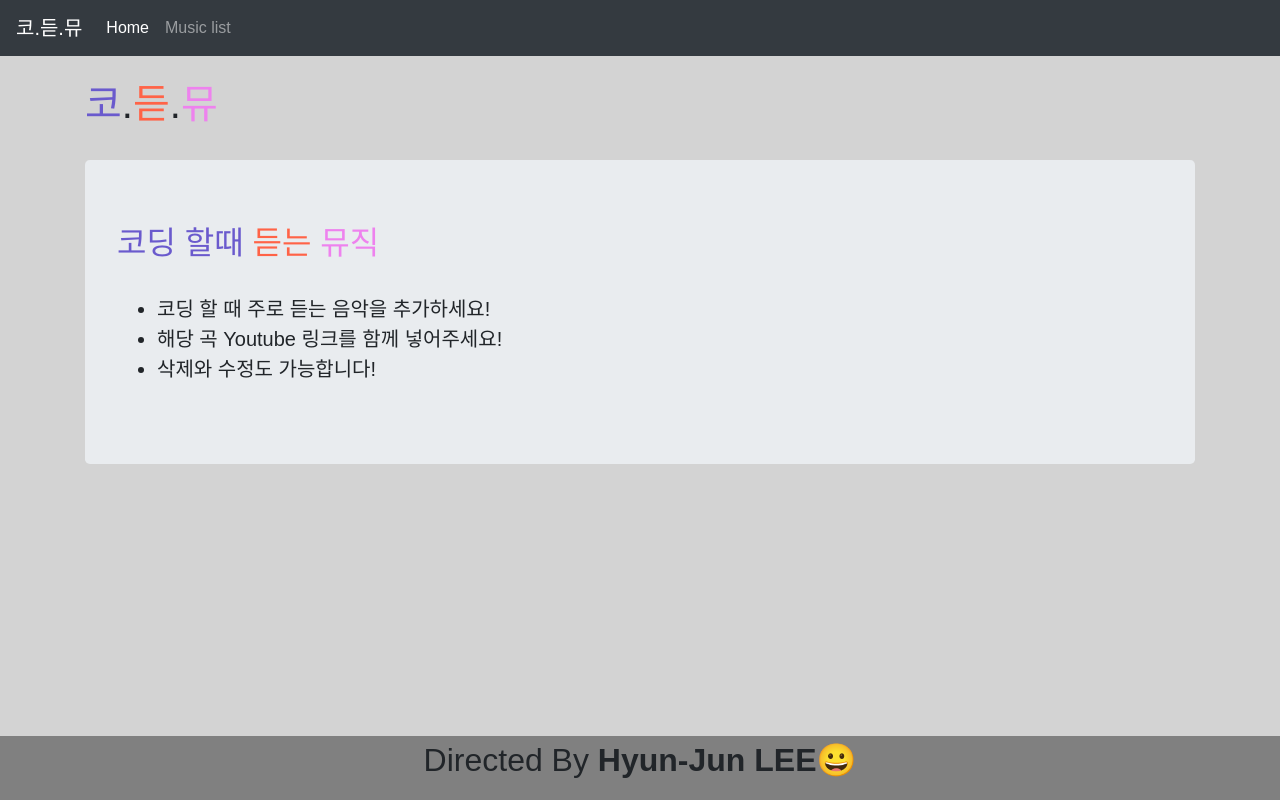
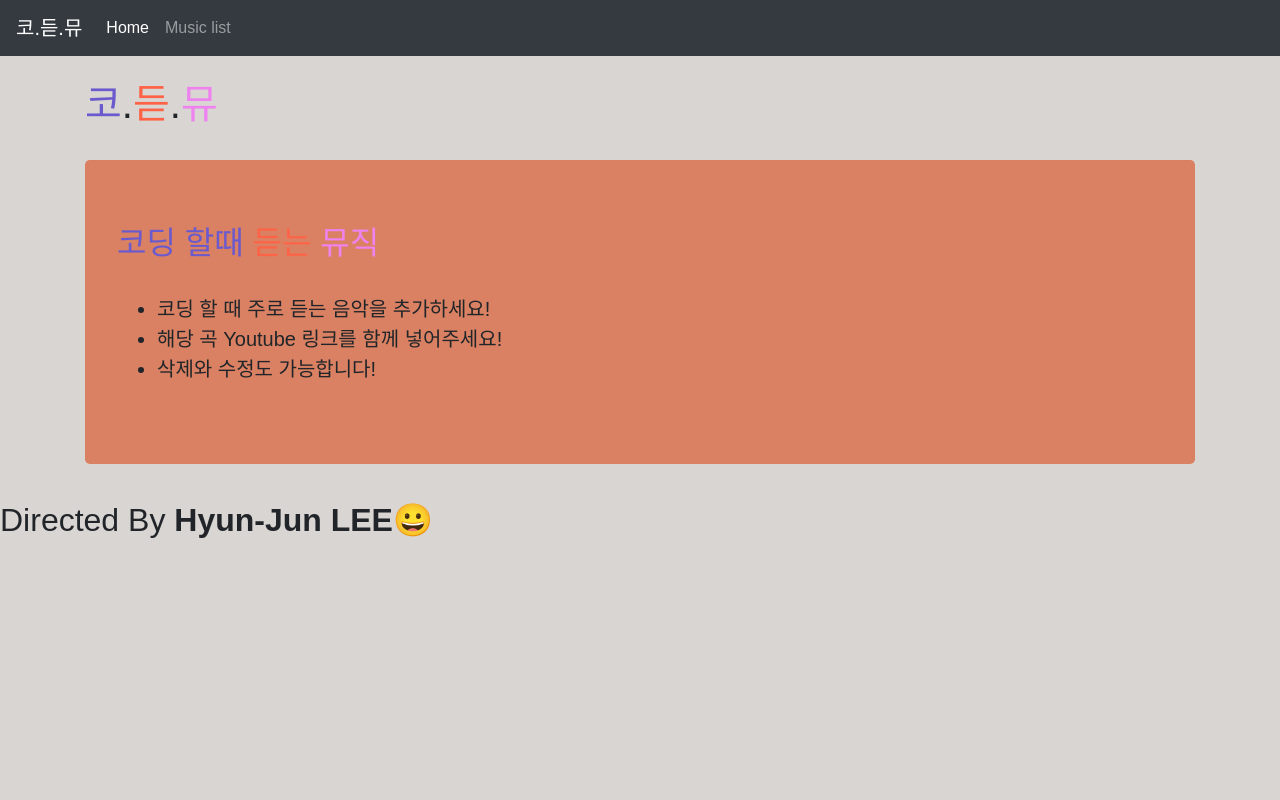
Before and after one commit to Hyun-Jun-Lee/Coding-Music, a Flask app: page / in a window 1280 px wide. Run offline with Flask 2, Linux system fonts and the light colour scheme; some libraries are stand-ins or nearby versions; some web fonts are replaced.

Commit message:
배경, 폰트, 깃허브 연결 메뉴 추가

```diff
--- a/static/css/main.css
+++ b/static/css/main.css
@@ -1,14 +1,20 @@
 body{
     font-family: Arial, Helvetica, sans-serif;
-    background-color: LightGray;
+    background-color: #D9D5D2;
 }
 
-.bottom{
-    position: fixed;
-    bottom: 0;
-    left: 0;
-    background-color: gray;
-    width: 100%;
-    text-align: center;
 
+.edit{
+    background-color: lightgray;
 }
+
+@font-face {
+    font-family: 'GyeonggiTitleM';
+    src: url('https://cdn.jsdelivr.net/gh/projectnoonnu/noonfonts_one@1.0/GyeonggiTitleM.woff') format('woff');
+    font-weight: normal;
+    font-style: normal;
+}
+
+.jumbotron{
+    background-color:#D98162;
+}
```
